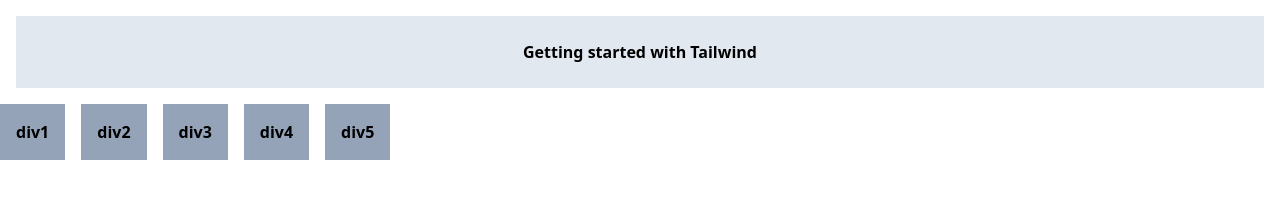
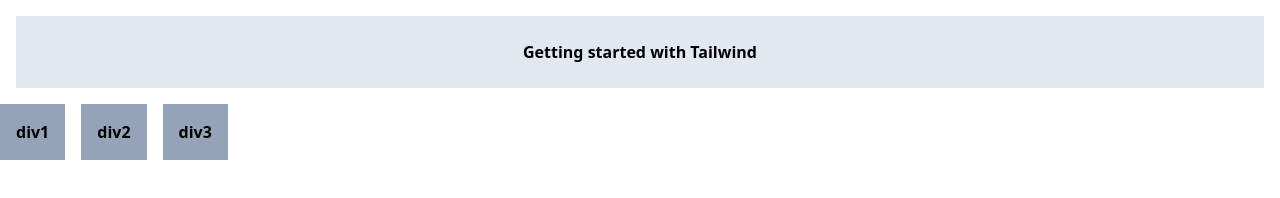
Before and after one commit to vee309bajracharya/Frameworks_practice, a plain HTML site: page front-end/index.html in a window 1280 px wide. Drawn offline with nearby package versions, Linux system fonts and the light colour scheme.

Commit message:
Update index.html

```diff
--- a/front-end/index.html
+++ b/front-end/index.html
@@ -15,13 +15,10 @@
       Getting started with Tailwind
     </h1>
 
-    <section class="font-bold w-100 flex gap-4 text-center">
+    <section class="font-bold w-100 flex gap-4 text-center w-100">
         <div class="bg-slate-400 p-4">div1</div>
         <div class="bg-slate-400 p-4">div2</div>
         <div class="bg-slate-400 p-4">div3</div>
-        <div class="bg-slate-400 p-4">div4</div>
-        <div class="bg-slate-400 p-4">div5</div>
-
 
     </section>
   </body>
```
